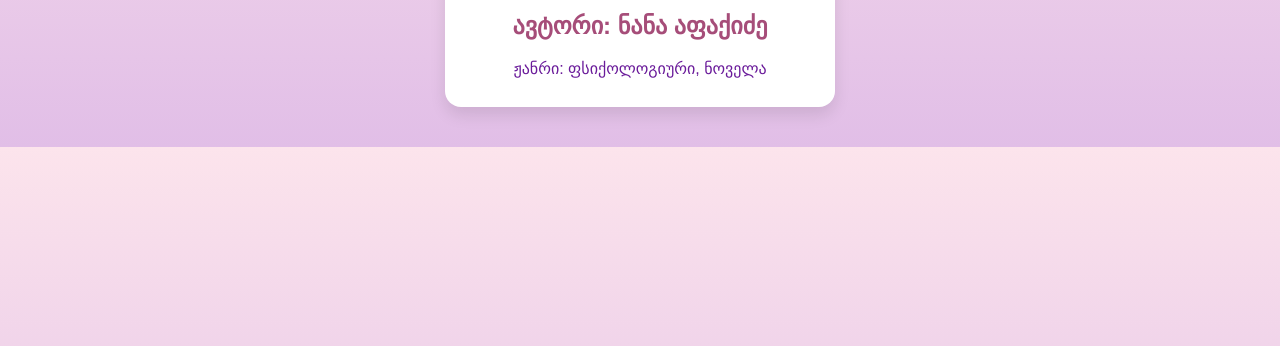
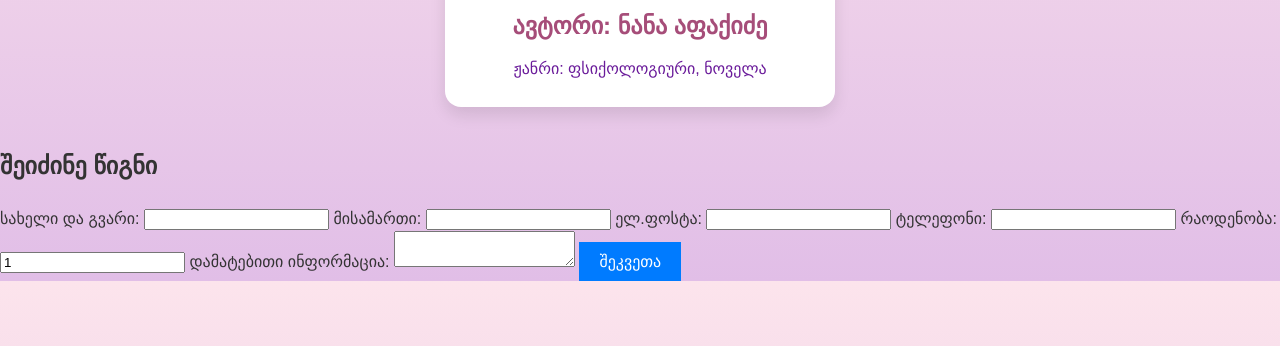
Before and after one commit to NANA-0103/letabook, a website built with Vite: page books.html in a window 1280 px wide. Shown: the part 334-680 px from the top of the page. Built offline with nearby package versions, Linux system fonts and the light colour scheme.

Commit message:
Update books.html
Signed-off-by: NANA-0103 <nanaapakidze@sangu.edu.ge>

```diff
--- a/books.html
+++ b/books.html
@@ -26,6 +26,33 @@
         <h2 class="book-author">ავტორი: ნანა აფაქიძე</h2>
         <p class="book-genre">ჟანრი: ფსიქოლოგიური, ნოველა</p>
     </div>
+</div> <!-- აქ მთავრდება წიგნის კონტეინერი -->
+
+<section id="order">
+  <h2>შეიძინე წიგნი</h2>
+  <form action="https://formsubmit.io/send/tamazi.chaduneli@gmail.com" method="POST">
+  <input name="_redirect" type="hidden" value="https://letabook.com/success.html">
+    <label for="name">სახელი და გვარი:</label>
+    <input type="text" id="name" name="სახელი" required>
+
+    <label for="address">მისამართი:</label>
+    <input type="text" id="address" name="მისამართი" required>
+
+    <label for="email">ელ.ფოსტა:</label>
+    <input type="email" id="email" name="ელფოსტა" required>
+
+    <label for="phone">ტელეფონი:</label>
+    <input type="tel" id="phone" name="ტელეფონი" required>
+
+    <label for="quantity">რაოდენობა:</label>
+    <input type="number" id="quantity" name="რაოდენობა" value="1" min="1" required>
+
+    <label for="message">დამატებითი ინფორმაცია:</label>
+    <textarea id="message" name="შეტყობინება"></textarea>
+
+    <button type="submit">შეკვეთა</button>
+  </form>
+</section>
     </div>
 </body>
 </html>
```
Lines whose indentation alone changed are shown as unchanged.
